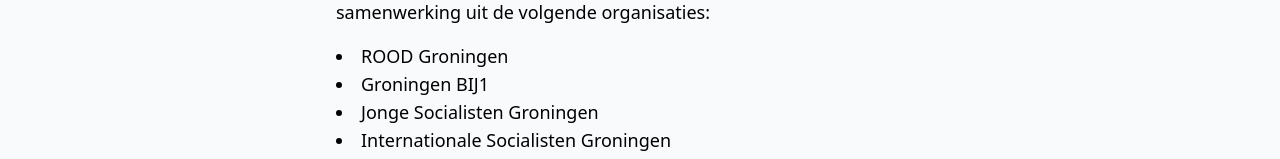
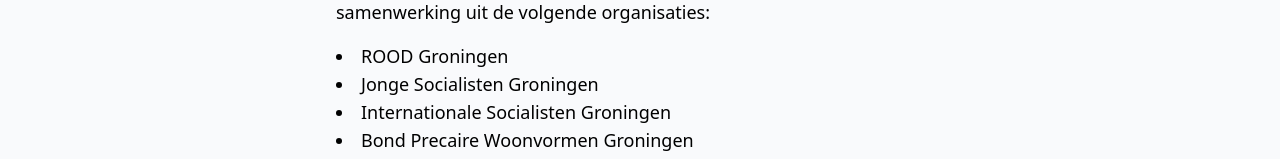
Before and after one commit to Nierot/woonstrijd, a React (Create React App) app in the folder website/: page /wie-zijn-wij in a window 1280 px wide. Shown: the part 202-361 px from the top of the page. Built offline with nearby package versions, Linux system fonts and the light colour scheme.

Commit message:
🔥 BIJ1 toch niet

```diff
--- a/website/src/pages/AboutUs.tsx
+++ b/website/src/pages/AboutUs.tsx
@@ -14,7 +14,6 @@
 
     <ul className="list-disc list-inside text-lg">
         <li>ROOD Groningen</li>
-        <li>Groningen BIJ1</li>
         <li>Jonge Socialisten Groningen</li>
         <li>Internationale Socialisten Groningen</li>
         <li>Bond Precaire Woonvormen Groningen</li>
```
